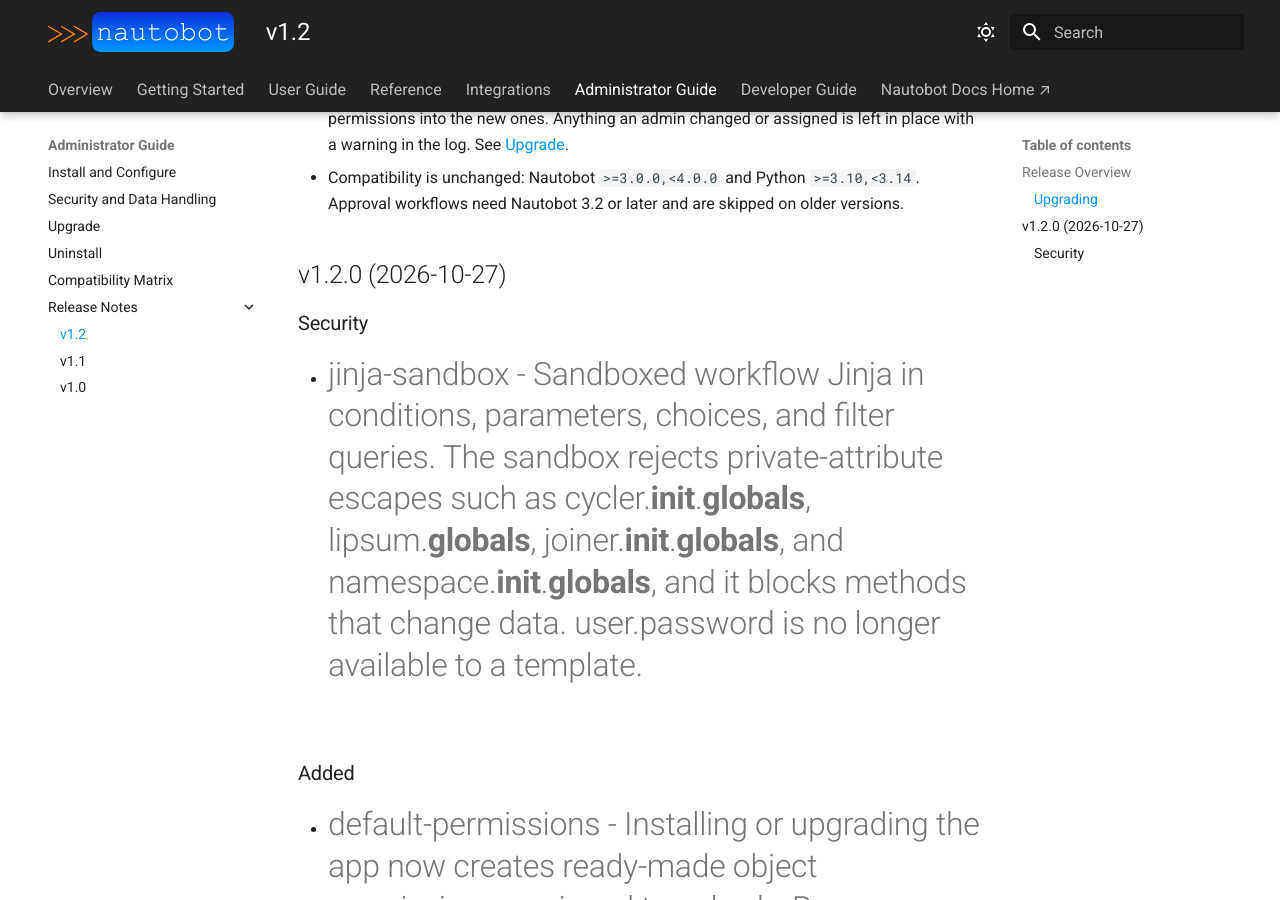
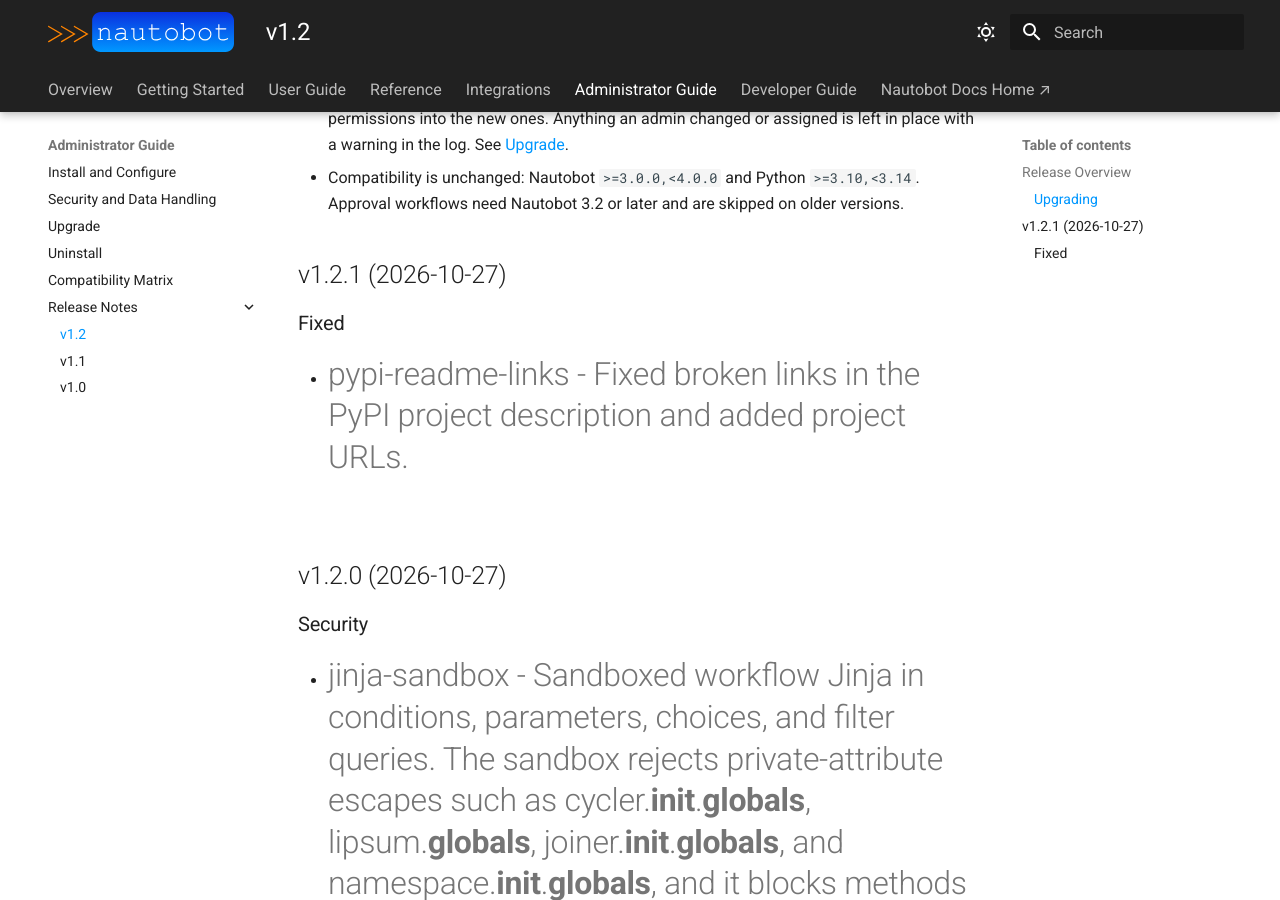
Before and after one commit to eric-fetty/Nautobot_Workflow_Engine, an MkDocs documentation site: the page built from docs/admin/release_notes/version_1.2.md, in a window 1280 px wide and 900 px high, scrolled down 959 px. Built offline with MkDocs 1.6.1 and Material for MkDocs 9.7.7, drawn with Linux system fonts in a browser that asks for light colours.

Commit message:
Release v1.2.1

```diff
--- a/docs/admin/release_notes/version_1.2.md
+++ b/docs/admin/release_notes/version_1.2.md
@@ -21,6 +21,12 @@ Version 1.2 turns the workflow engine into a self-service builder that people us
 
 <!-- towncrier release notes start -->
 
+
+## v1.2.1 (2026-10-27)
+
+### Fixed
+
+- #pypi-readme-links - Fixed broken links in the PyPI project description and added project URLs.
 
 ## v1.2.0 (2026-10-27)
 
--- a/pyproject.toml
+++ b/pyproject.toml
@@ -1,6 +1,6 @@
 [tool.poetry]
 name = "nautobot-workflow-engine"
-version = "1.2.1a0"
+version = "1.2.1"
 description = "Workflow Engine"
 authors = ["Eric Fetty"]
 license = "Apache-2.0"
```
Also changed, not shown: 1 other file.
